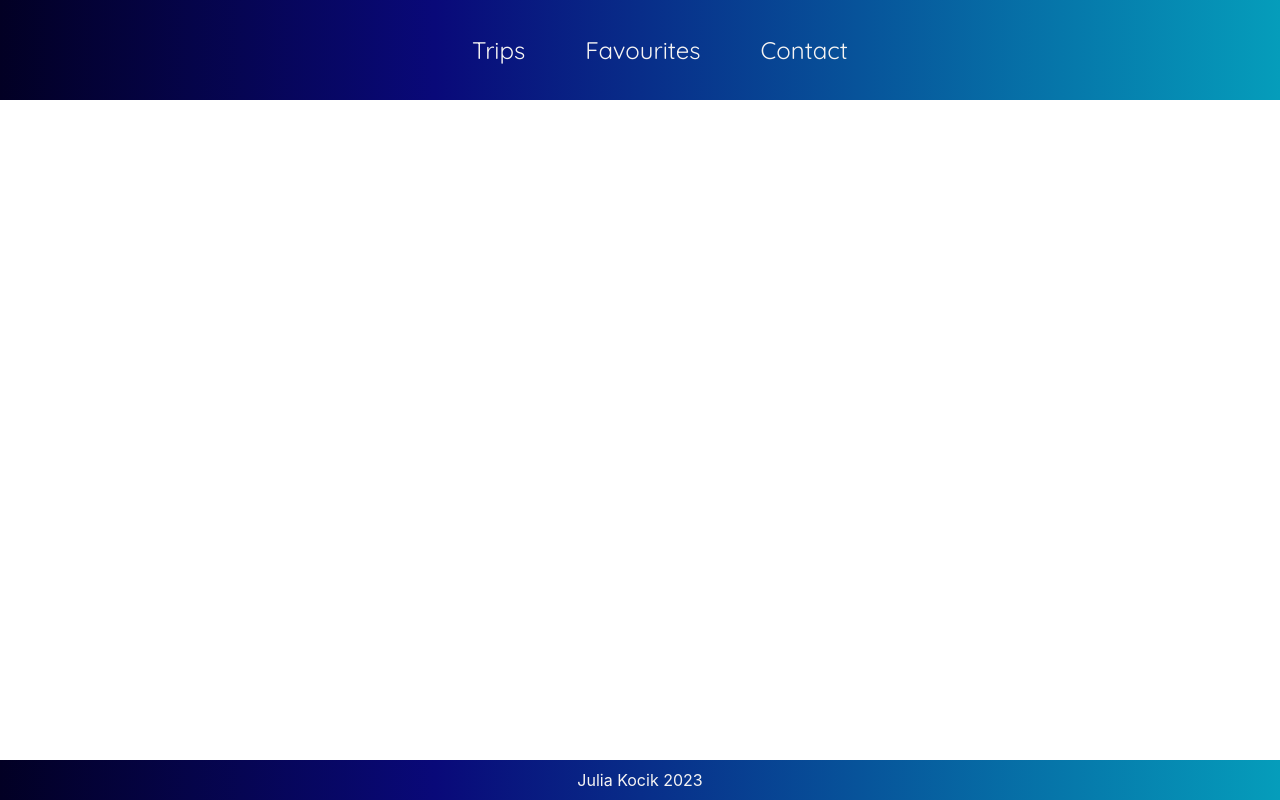
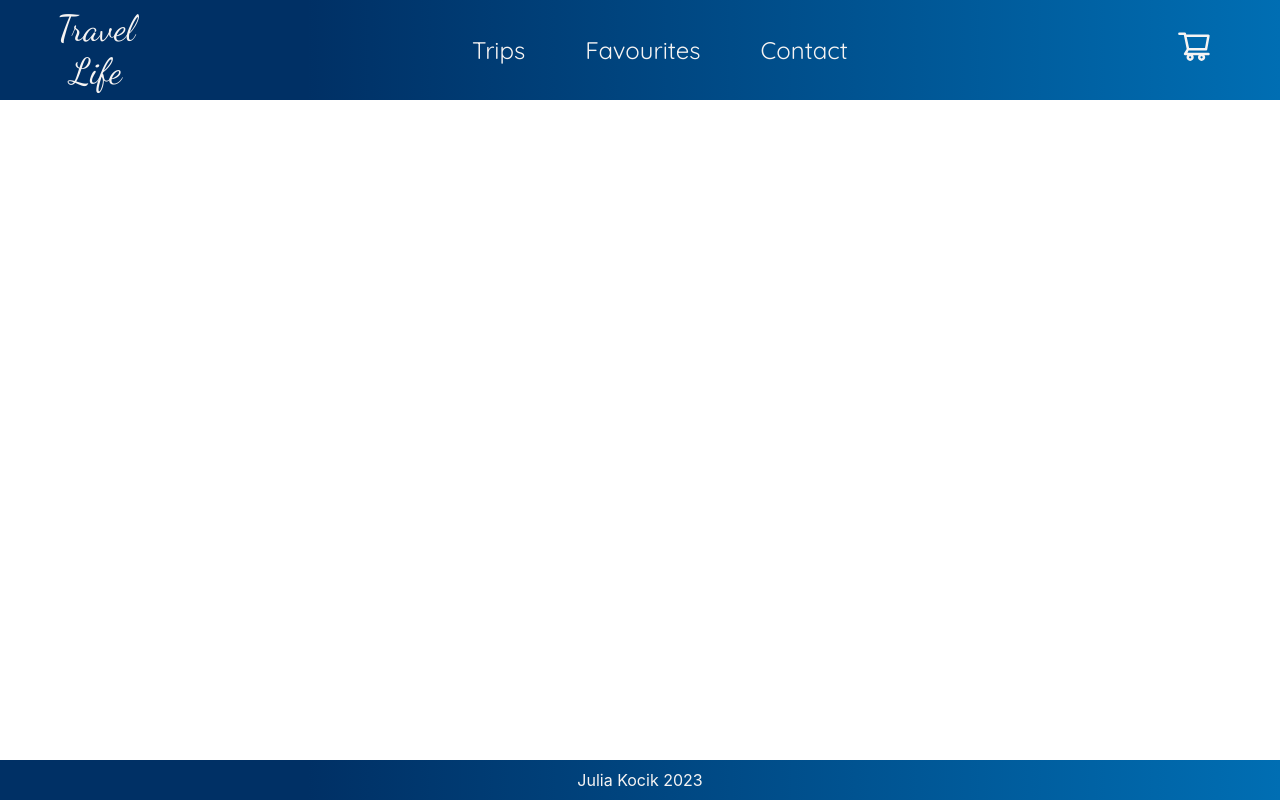
Before and after one commit to julia-kocik/react-travel-agency, a React (Create React App) app: page /contact in a window 1280 px wide. Built offline with nearby package versions, Linux system fonts and the light colour scheme.

Commit message:
Add styling and structural adjustments

```diff
--- a/src/features/Gallery/Gallery.scss
+++ b/src/features/Gallery/Gallery.scss
@@ -45,4 +45,10 @@
 }
 .gallery_wrapper {
     margin-bottom: 60px;
+    .gallery_nav_container {
+        background-color: $color-blue;
+        background: $color-gradient;
+        background: $linear-gradient;
+        height: 100px;
+    }
 }
--- a/src/features/Gallery/GalleryWrapper.tsx
+++ b/src/features/Gallery/GalleryWrapper.tsx
@@ -1,16 +1,19 @@
 import React from 'react'
 import Footer from '../../common/Footer/Footer'
 import Navlinks from '../../common/Navlinks/Navlinks'
+import NavBar from '../NavBar/NavBar'
 import Gallery from './Gallery'
 
 const GalleryWrapper = () => {
-  return (
-    <div className='gallery_wrapper'>
-        <Navlinks/>
-        <Gallery all={true} searchTerm=''/>
-        <Footer/>
-    </div>
-  )
+    return (
+        <div className="gallery_wrapper">
+            <div className="gallery_nav_container">
+                <NavBar />
+            </div>
+            <Gallery all={true} searchTerm="" />
+            <Footer />
+        </div>
+    )
 }
 
 export default GalleryWrapper
--- a/src/features/NavBar/NavBar.scss
+++ b/src/features/NavBar/NavBar.scss
@@ -10,7 +10,6 @@
         justify-content: center;
         align-items: center;
         .logo {
-            padding-top: 6px;
             display: inline-block;
             color: $color-white;
             font-size: 36px;
--- a/src/settings.scss
+++ b/src/settings.scss
@@ -10,10 +10,9 @@ $font-logo: 'Dancing Script', cursive;
 $font-main: 'Quicksand', sans-serif;
 $transition: all 1s;
 $box-shadow: 0px 0px 13px -3px $color-blue;
-$color-gradient: rgb(2, 0, 36);
+$color-gradient: rgb(0, 48, 101);
 $linear-gradient: linear-gradient(
     90deg,
-    rgba(2, 0, 36, 1) 0%,
-    rgba(9, 9, 121, 1) 34%,
-    rgba(5, 157, 187, 1) 100%
+    rgba(0, 48, 101, 1) 24%,
+    rgba(0, 110, 179, 1) 100%
 );
--- a/src/views/Contact/Contact.scss
+++ b/src/views/Contact/Contact.scss
@@ -0,0 +1,8 @@
+@import '../../settings.scss';
+
+.contact_nav_container {
+    background-color: $color-blue;
+    background: $color-gradient;
+    background: $linear-gradient;
+    height: 100px;
+}
--- a/src/views/Contact/Contact.tsx
+++ b/src/views/Contact/Contact.tsx
@@ -1,12 +1,15 @@
 import React from 'react'
 import Footer from '../../common/Footer/Footer'
 import Navlinks from '../../common/Navlinks/Navlinks'
+import NavBar from '../../features/NavBar/NavBar'
 import './Contact.scss'
 
 const Contact = () => {
     return (
         <div>
-            <Navlinks />
+             <div className="contact_nav_container">
+                <NavBar />
+            </div>
             <div></div>
             <Footer />
         </div>
--- a/src/views/Favourites/Favourites.scss
+++ b/src/views/Favourites/Favourites.scss
@@ -0,0 +1,8 @@
+@import '../../settings.scss';
+
+.fav_container {
+    background-color: $color-blue;
+    background: $color-gradient;
+    background: $linear-gradient;
+    height: 100px;
+}
--- a/src/views/Favourites/Favourites.tsx
+++ b/src/views/Favourites/Favourites.tsx
@@ -1,14 +1,17 @@
 import Footer from '../../common/Footer/Footer'
 import Navlinks from '../../common/Navlinks/Navlinks'
 import Gallery from '../../features/Gallery/Gallery'
+import NavBar from '../../features/NavBar/NavBar'
 import './Favourites.scss'
 
 const Favourites = () => {
     return (
         <div>
-            <Navlinks/>
+            <div className="fav_container">
+                <NavBar />
+            </div>
             <Gallery fav={true} searchTerm={''} />
-            <Footer/>
+            <Footer />
         </div>
     )
 }
--- a/src/views/Trip/Trip.scss
+++ b/src/views/Trip/Trip.scss
@@ -1 +1,8 @@
 @import '../../settings.scss';
+
+.trip_nav_container {
+    background-color: $color-blue;
+    background: $color-gradient;
+    background: $linear-gradient;
+    height: 100px;
+}
--- a/src/views/Trip/Trip.tsx
+++ b/src/views/Trip/Trip.tsx
@@ -5,6 +5,7 @@ import data from '../../data.json'
 import Navlinks from '../../common/Navlinks/Navlinks'
 import Navigation from '../../features/NavBar/NavItems/Navigation'
 import Footer from '../../common/Footer/Footer'
+import NavBar from '../../features/NavBar/NavBar'
 
 interface TripInterface {
     id: number
@@ -36,7 +37,9 @@ const Trip = () => {
     }, [])
     return (
         <div>
-            <Navlinks />
+             <div className="trip_nav_container">
+                <NavBar />
+            </div>
             <div>
                 {trip?.id}
                 {trip.name}
```
